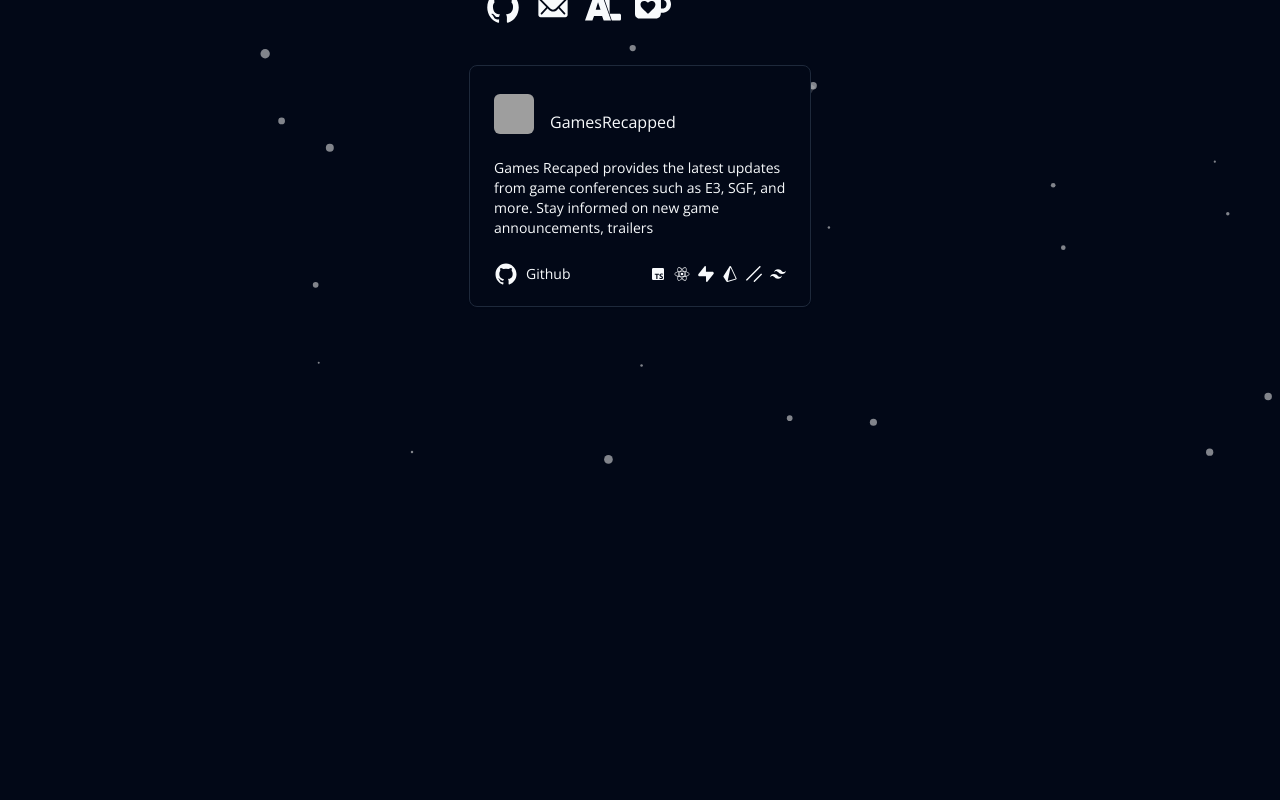
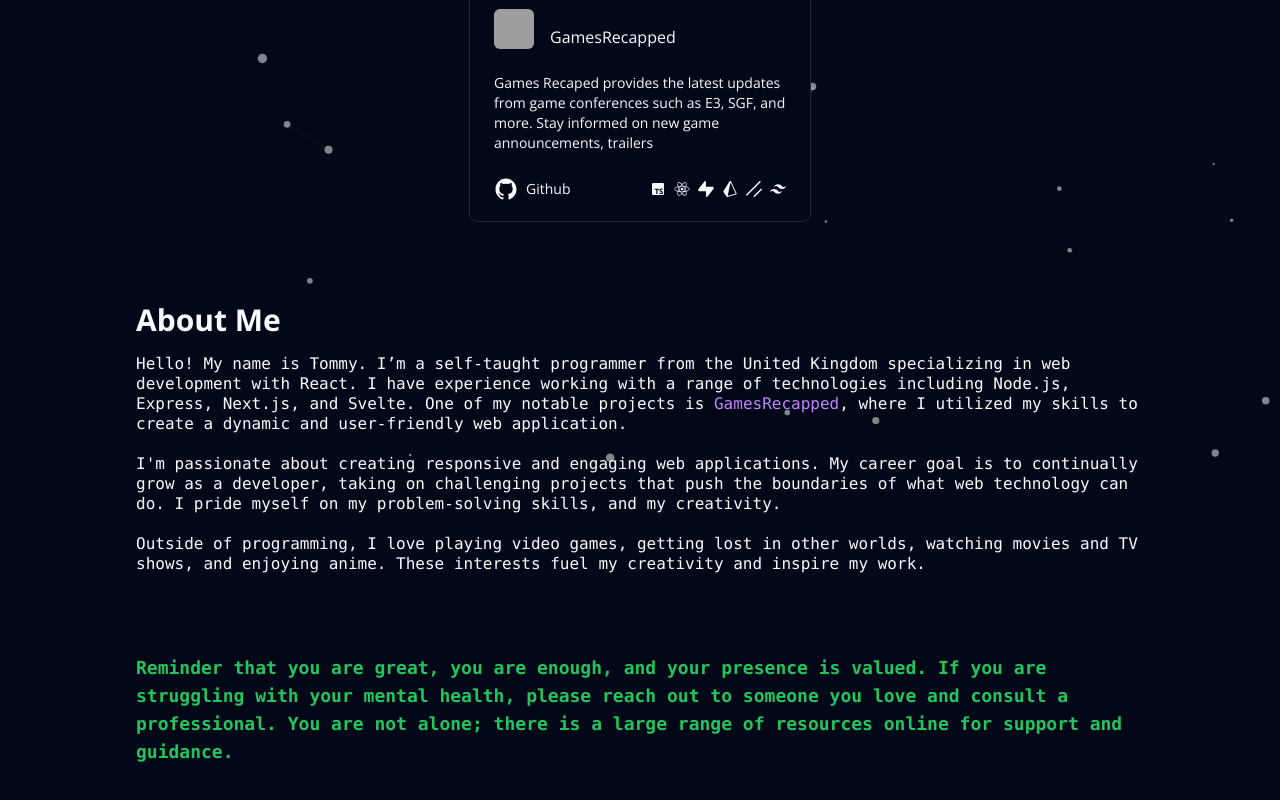
Before and after one commit to TDanks2000/tdanks, a React (Vite) app: page / in a window 1280 px wide. Shown: the part 280-1080 px from the top of the page. Before the commit the page ends 800 px from the top, so only its background shows below. Built offline with nearby package versions, Linux system fonts and the light colour scheme; grey boxes are pictures that could not be loaded.

Commit message:
(add): about me info

```diff
--- a/package.json
+++ b/package.json
@@ -10,6 +10,7 @@
     "preview": "vite preview"
   },
   "dependencies": {
+    "@radix-ui/react-separator": "^1.1.0",
     "@radix-ui/react-slot": "^1.1.0",
     "@radix-ui/react-tooltip": "^1.1.2",
     "@tsparticles/engine": "^3.4.0",
--- a/src/App.tsx
+++ b/src/App.tsx
@@ -1,3 +1,4 @@
+import AboutMe from '@/components/aboutMe';
 import Background from '@/components/bg';
 import BoxCard from '@/components/cards/box';
 import NameComponent from '@/components/name';
@@ -14,7 +15,7 @@
       storageKey="game-tracking-app-theme"
     >
       <Background />
-      <div className="flex flex-col items-center justify-start w-screen h-screen gap-10 px-5 py-20 sm:p-6 sm:justify-center">
+      <div className="flex flex-col items-center justify-start w-full h-full gap-10 px-5 py-20 sm:p-6 sm:pt-32 sm:justify-center">
         <div className="flex flex-col gap-4">
           <NameComponent />
           <SocailsComponent />
@@ -56,6 +57,10 @@
             ]}
           />
         </div>
+
+        <div className="w-full p-6 sm:p-10 sm:px-28 ">
+          <AboutMe />
+        </div>
       </div>
     </ThemeProvider>
   );
--- /dev/null
+++ b/src/components/aboutMe/index.tsx
@@ -0,0 +1,36 @@
+const AboutMe = () => {
+  return (
+    <div className="flex flex-col gap-4">
+      <h2 className="text-3xl font-bold">About Me</h2>
+      <p className="font-mono leading-5">
+        Hello! My name is Tommy. I’m a self-taught programmer from the United Kingdom specializing in web development
+        with React. I have experience working with a range of technologies including Node.js, Express, Next.js, and
+        Svelte. One of my notable projects is{' '}
+        <a
+          href="https://recap.games/"
+          target="_blank"
+          className="text-purple-400 transition-all hover:underline hover:font-bold focus:underline focus:font-bold hover:text-purple-500 focus:text-purple-500"
+        >
+          GamesRecapped
+        </a>
+        , where I utilized my skills to create a dynamic and user-friendly web application.
+        <br /> <br />
+        I'm passionate about creating responsive and engaging web applications. My career goal is to continually grow as
+        a developer, taking on challenging projects that push the boundaries of what web technology can do. I pride
+        myself on my problem-solving skills, and my creativity.
+        <br /> <br />
+        Outside of programming, I love playing video games, getting lost in other worlds, watching movies and TV shows,
+        and enjoying anime. These interests fuel my creativity and inspire my work.
+        <br /> <br /> <br /> <br />
+        <br />
+        <strong className="text-lg text-green-500">
+          Reminder that you are great, you are enough, and your presence is valued. If you are struggling with your
+          mental health, please reach out to someone you love and consult a professional. You are not alone; there is a
+          large range of resources online for support and guidance.
+        </strong>
+      </p>
+    </div>
+  );
+};
+
+export default AboutMe;
--- /dev/null
+++ b/src/components/ui/separator.tsx
@@ -0,0 +1,29 @@
+import * as React from "react"
+import * as SeparatorPrimitive from "@radix-ui/react-separator"
+
+import { cn } from "@/lib/utils"
+
+const Separator = React.forwardRef<
+  React.ElementRef<typeof SeparatorPrimitive.Root>,
+  React.ComponentPropsWithoutRef<typeof SeparatorPrimitive.Root>
+>(
+  (
+    { className, orientation = "horizontal", decorative = true, ...props },
+    ref
+  ) => (
+    <SeparatorPrimitive.Root
+      ref={ref}
+      decorative={decorative}
+      orientation={orientation}
+      className={cn(
+        "shrink-0 bg-border",
+        orientation === "horizontal" ? "h-[1px] w-full" : "h-full w-[1px]",
+        className
+      )}
+      {...props}
+    />
+  )
+)
+Separator.displayName = SeparatorPrimitive.Root.displayName
+
+export { Separator }
```
Also changed, not shown: 1 other file (tests, documents, lock files or other folders).
